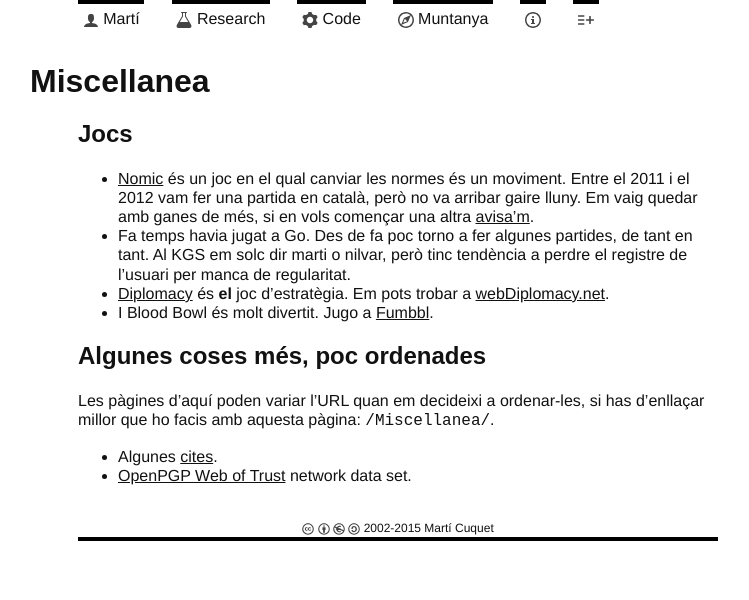
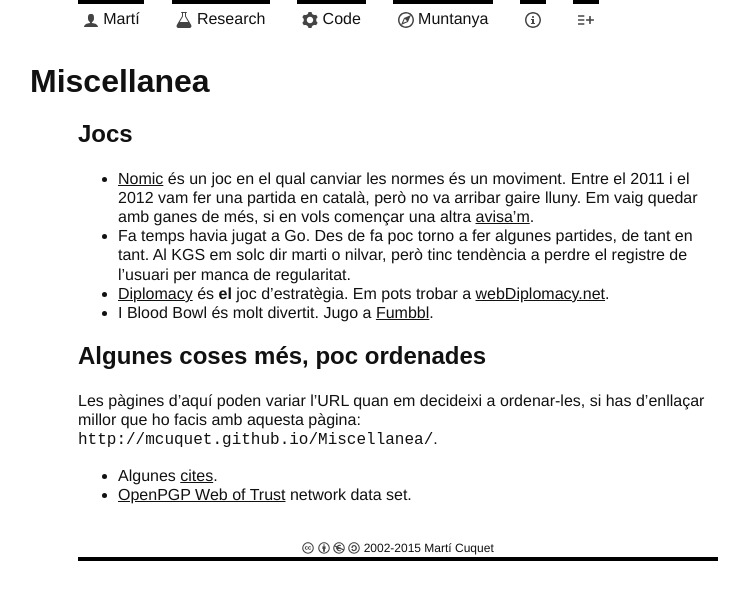
Before and after one commit to mcuquet/mcuquet.github.io, a Jekyll site: the page built from Miscellanea.md, in a window 1280 px wide. Shown: the top 600 px of the page, without its empty margins (242-991 px from the left). Built offline with Jekyll 4.4.1, drawn with Linux system fonts in a browser that asks for light colours.

Commit message:
chg: add url to _config.yml

```diff
--- a/_config.yml
+++ b/_config.yml
@@ -4,7 +4,7 @@ email: marti.cuquet@gmail.com
 #baseurl: "" # the subpath of your site, e.g. /blog/
 assetsurl: "/assets/"
 imagesurl: "/images/"
-#url: "http://mcuquet.github.io" # the base hostname & protocol for your site
+url: "http://mcuquet.github.io" # the base hostname & protocol for your site
 
 # Jekyll settings
 #gems:
```
